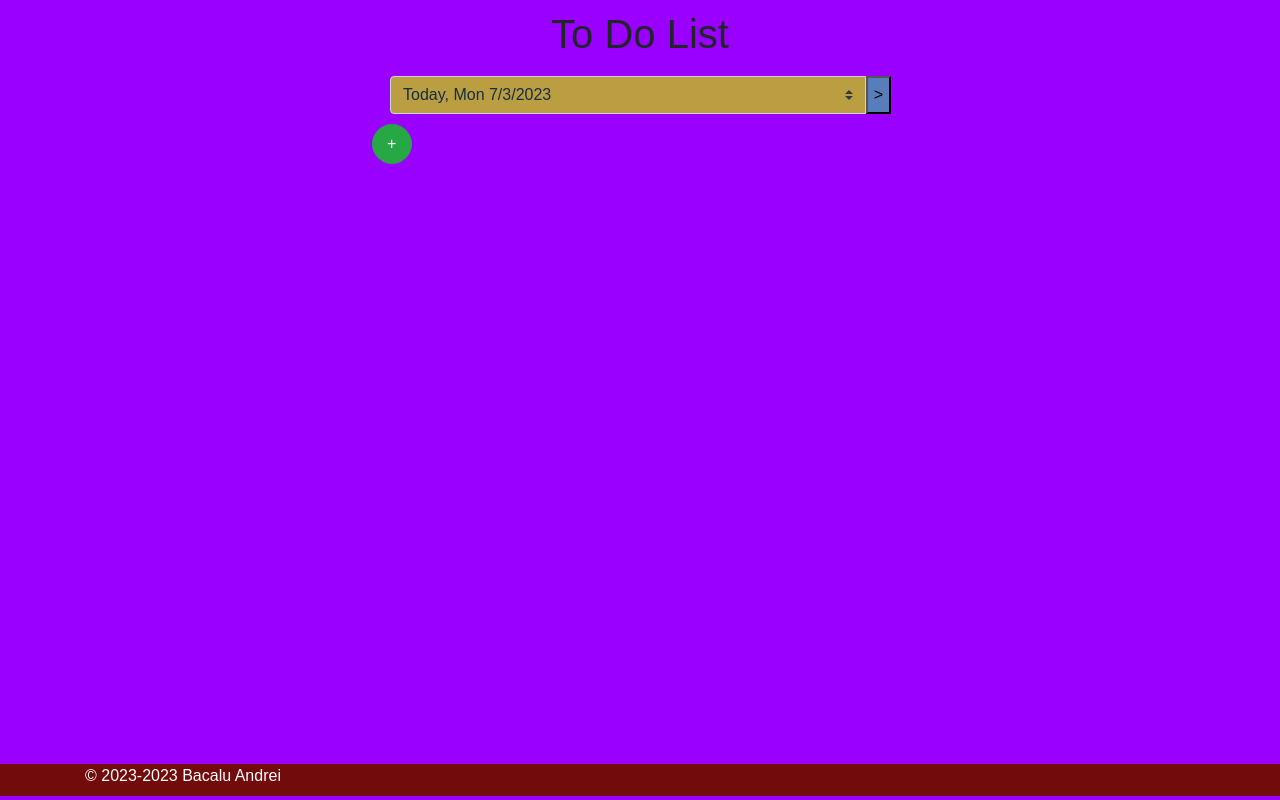
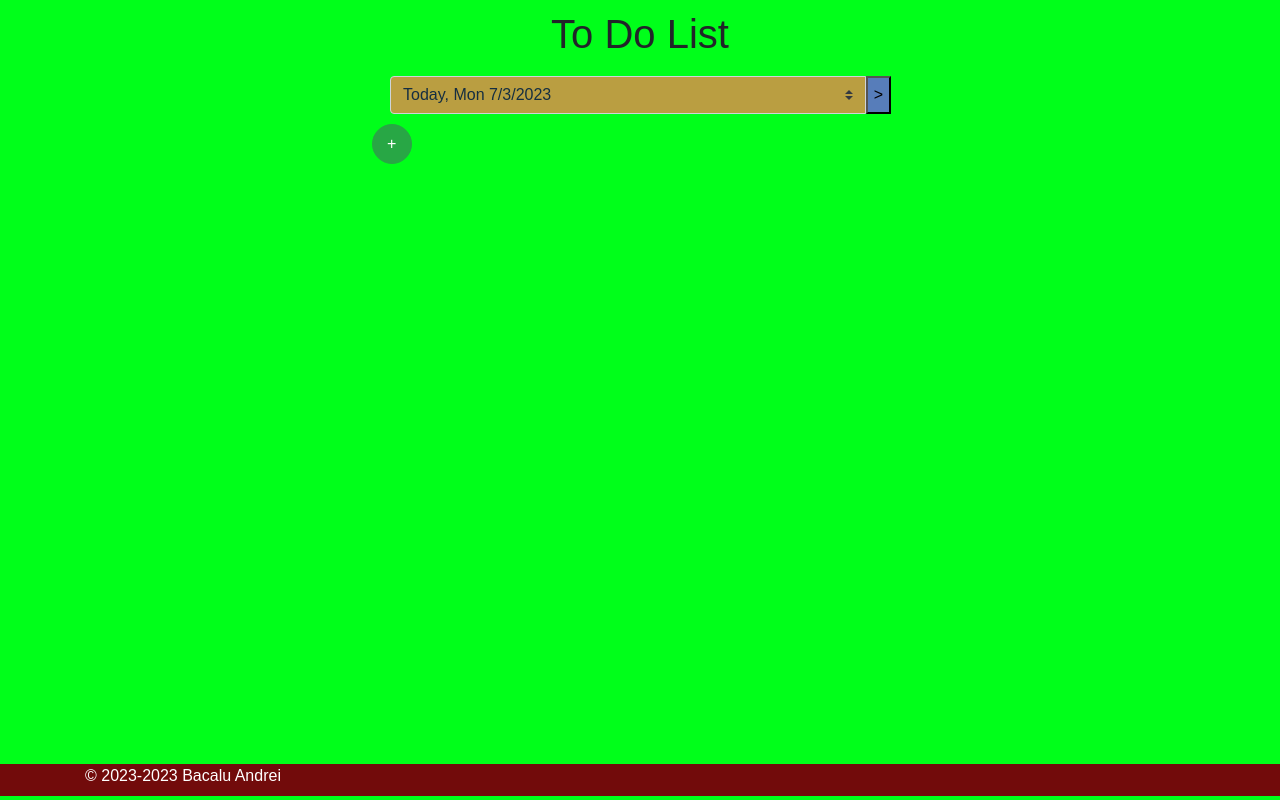
Before and after one commit to bacalu93/Project-Exam-DevOps-2023, a Flask app: page / in a window 1280 px wide. Run offline with Flask 3, Linux system fonts and the light colour scheme; data that the repository does not hold is empty; some libraries are stand-ins or nearby versions.

Commit message:
change background color

```diff
--- a/static/css/home.css
+++ b/static/css/home.css
@@ -1,5 +1,5 @@
 body {
-    background-color: #9900ff;
+    background-color: #00ff1a;
     font-family: sans-serif;
 }
 
```
